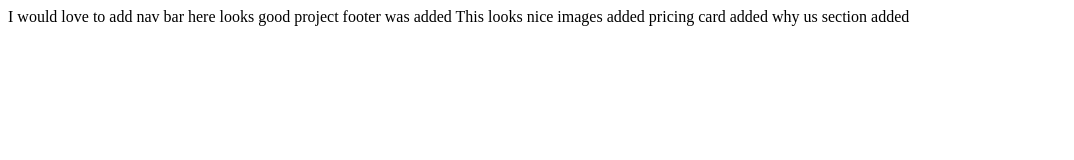
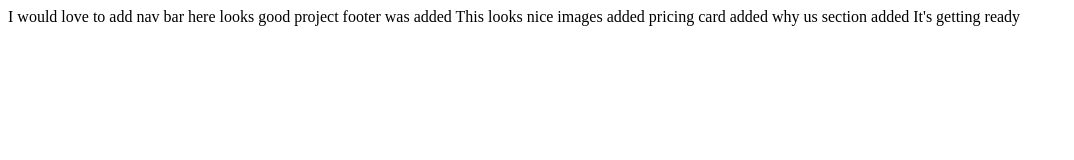
Before and after one commit to tajudeenadedeji/tajudeenadedeji, a plain HTML site: page index.html in a window 1280 px wide. Shown: the whole page, without its empty margins (0-1074 px from the left). Drawn offline with Linux system fonts and the light colour scheme.

Commit message:
add a comment to index file

```diff
--- a/index.html
+++ b/index.html
@@ -13,5 +13,6 @@
    images added
    pricing card added
    why us section added
+   It's getting ready
 </body>
 </html>
```
